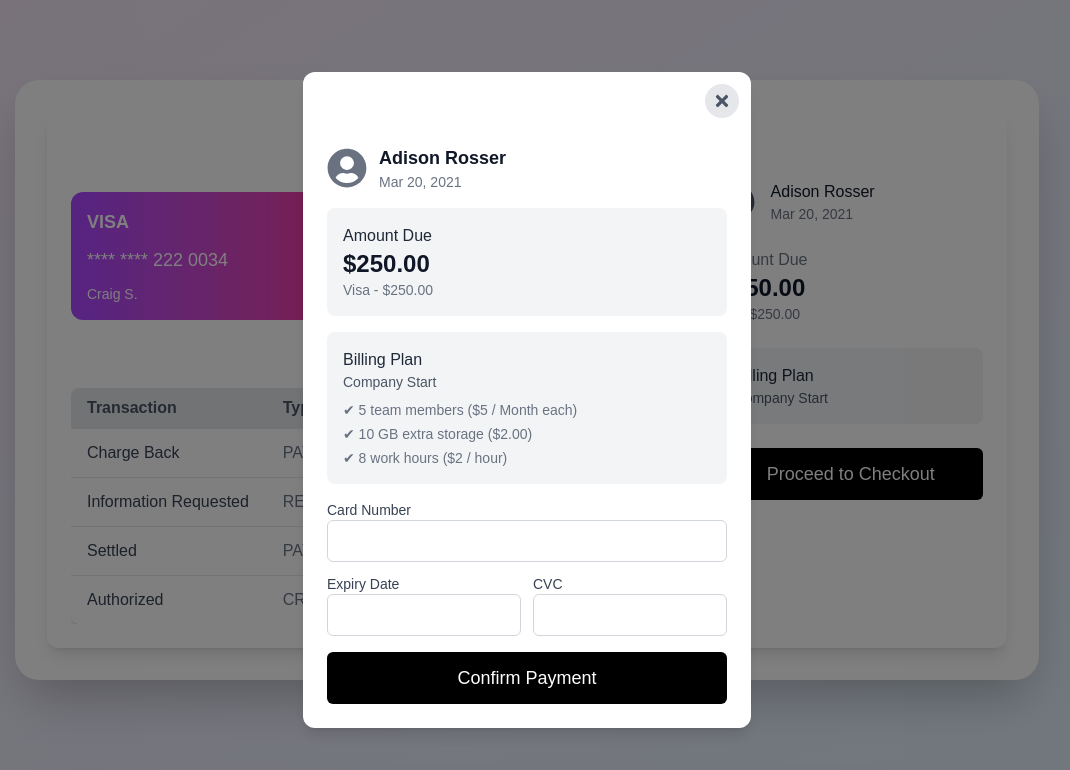
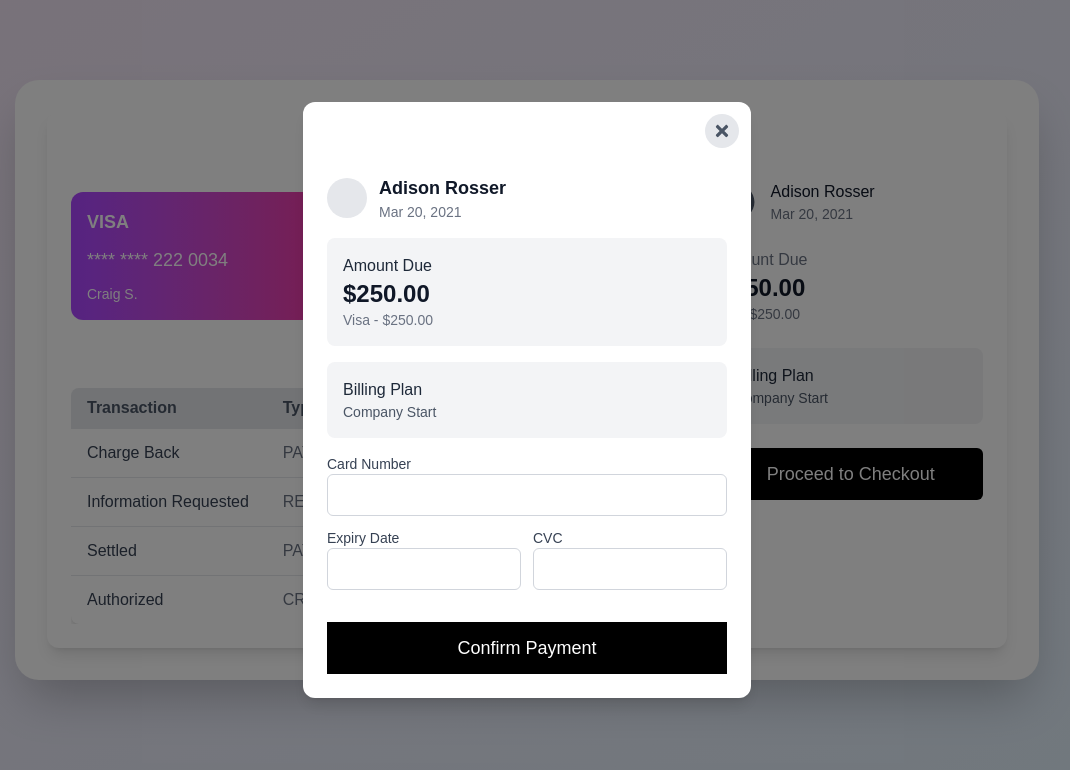
Before and after one commit to ashiqur-russel/On-Book-Client, a React (Vite) app: page /payment in a window 1280 px wide. Both pictures are taken after a click on the button "Proceed to Checkout". Shown: the top 770 px of the page, without its empty margins (113-1183 px from the left). Built offline with nearby package versions, Linux system fonts and the light colour scheme; a web font is replaced by a local one.

Commit message:
Generic modal component added

```diff
--- a/src/components/Dashboard/Payment/CheckoutModal.tsx
+++ b/src/components/Dashboard/Payment/CheckoutModal.tsx
@@ -1,44 +1,18 @@
-import React, { useEffect, useState } from "react";
-import { FaTimes, FaUserCircle } from "react-icons/fa";
+import OnModal from "../../utils/OnModal";
 
 const CheckoutModal = ({ onClose }: { onClose: () => void }) => {
-  const [isVisible, setIsVisible] = useState(false);
+  const handlePayment = () => {
+    alert("Payment Confirmed!");
+    onClose();
+  };
 
-  useEffect(() => {
-    setTimeout(() => setIsVisible(true), 10); // Smooth fade-in effect
-  }, []);
-
-  return (
-    <div
-      className={`fixed inset-0 flex items-center justify-center bg-black/50 transition-opacity duration-300 ${
-        isVisible ? "opacity-100" : "opacity-0"
-      }`}
-    >
-      <div
-        className={`bg-white p-6 rounded-xl shadow-lg w-full max-w-md relative transform transition-transform duration-300 ${
-          isVisible ? "scale-100" : "scale-95"
-        }`}
-      >
-        {/* Close Button */}
-        <button
-          onClick={() => {
-            setIsVisible(false);
-            setTimeout(onClose, 300);
-          }}
-          className="absolute top-3 right-3 text-gray-600 hover:text-gray-900 p-2 rounded-full bg-gray-200 hover:bg-gray-300 transition"
-        >
-          <FaTimes size={18} />
-        </button>
-
-        <h2 className="text-2xl font-bold text-center mb-4">Checkout</h2>
-
+  const checkoutContent = (
+    <>
       {/* User Info */}
       <div className="flex items-center space-x-3 mb-4">
-          <FaUserCircle size={40} className="text-gray-500" />
+        <div className="w-10 h-10 bg-gray-200 rounded-full"></div>
         <div>
-            <h3 className="text-lg font-semibold text-gray-900">
-              Adison Rosser
-            </h3>
+          <h3 className="text-lg font-semibold text-gray-900">Adison Rosser</h3>
           <p className="text-gray-500 text-sm">Mar 20, 2021</p>
         </div>
       </div>
@@ -54,11 +28,6 @@ const CheckoutModal = ({ onClose }: { onClose: () => void }) => {
       <div className="mb-4 bg-gray-100 p-4 rounded-lg">
         <h3 className="font-medium text-gray-800">Billing Plan</h3>
         <p className="text-gray-600 text-sm">Company Start</p>
-          <ul className="text-gray-500 text-sm mt-2 space-y-1">
-            <li>✔ 5 team members ($5 / Month each)</li>
-            <li>✔ 10 GB extra storage ($2.00)</li>
-            <li>✔ 8 work hours ($2 / hour)</li>
-          </ul>
       </div>
 
       {/* Card Details */}
@@ -87,9 +56,7 @@ const CheckoutModal = ({ onClose }: { onClose: () => void }) => {
         </div>
 
         <div className="w-1/2">
-            <label className="block text-sm font-medium text-gray-700">
-              CVC
-            </label>
+          <label className="block text-sm font-medium text-gray-700">CVC</label>
           <input
             type="text"
             placeholder="123"
@@ -97,16 +64,17 @@ const CheckoutModal = ({ onClose }: { onClose: () => void }) => {
           />
         </div>
       </div>
+    </>
+  );
 
-        {/* Confirm Payment Button */}
-        <button
-          onClick={() => alert("Payment Confirmed!")}
-          className="mt-4 bg-black text-white w-full py-3 rounded-md hover:bg-gray-800 transition text-lg"
-        >
-          Confirm Payment
-        </button>
-      </div>
-    </div>
+  return (
+    <OnModal
+      title="Checkout"
+      content={checkoutContent}
+      buttonLabel="Confirm Payment"
+      onClose={onClose}
+      onConfirm={handlePayment}
+    />
   );
 };
 
--- a/src/components/Dashboard/Payment/Payment.tsx
+++ b/src/components/Dashboard/Payment/Payment.tsx
@@ -38,7 +38,7 @@ const payments = [
 ];
 
 const Payment = () => {
-  const [isCheckoutOpen, setIsCheckoutOpen] = useState(false);
+  const [showModal, setShowModal] = useState(false);
 
   return (
     <div className="min-h-screen bg-gradient-to-br from-[#f3e5f5] to-[#e3f2fd] flex flex-col items-center py-10 px-4">
@@ -126,7 +126,7 @@ const Payment = () => {
 
           {/* Checkout Button */}
           <button
-            onClick={() => setIsCheckoutOpen(true)}
+            onClick={() => setShowModal(true)}
             className="mt-6 bg-black text-white w-full py-3 rounded-md hover:bg-gray-800 transition text-lg"
           >
             Proceed to Checkout
@@ -134,10 +134,7 @@ const Payment = () => {
         </div>
       </div>
 
-      {/* Checkout Modal */}
-      {isCheckoutOpen && (
-        <CheckoutModal onClose={() => setIsCheckoutOpen(false)} />
-      )}
+      {showModal && <CheckoutModal onClose={() => setShowModal(false)} />}
     </div>
   );
 };
--- /dev/null
+++ b/src/components/utils/OnModal.tsx
@@ -0,0 +1,69 @@
+import React, { useEffect, useState } from "react";
+import { FaTimes } from "react-icons/fa";
+
+interface ModalProps {
+  title: string;
+  content: React.ReactNode;
+  buttonLabel?: string;
+  onClose: () => void;
+  onConfirm?: () => void;
+}
+
+const OnModal: React.FC<ModalProps> = ({
+  title,
+  content,
+  buttonLabel,
+  onClose,
+  onConfirm,
+}) => {
+  const [isVisible, setIsVisible] = useState(false);
+
+  useEffect(() => {
+    setTimeout(() => setIsVisible(true), 10);
+  }, []);
+
+  const handleClose = () => {
+    setIsVisible(false);
+    setTimeout(onClose, 300);
+  };
+
+  return (
+    <div
+      className={`fixed inset-0 flex items-center justify-center bg-black/50 transition-opacity duration-300 ${
+        isVisible ? "opacity-100" : "opacity-0"
+      }`}
+    >
+      <div
+        className={`bg-white p-6 rounded-xl shadow-lg w-full max-w-md relative transform transition-transform duration-300 ${
+          isVisible ? "scale-100" : "scale-95"
+        }`}
+      >
+        {/* Close Button */}
+        <button
+          onClick={handleClose}
+          className="absolute top-3 right-3 text-gray-600 hover:text-gray-900 p-2 rounded-full bg-gray-200 hover:bg-gray-300 transition"
+        >
+          <FaTimes size={18} />
+        </button>
+
+        {/* Title */}
+        <h2 className="text-2xl font-bold text-center mb-4">{title}</h2>
+
+        {/* Modal Content */}
+        <div className="mb-4">{content}</div>
+
+        {/* Confirm Button */}
+        {buttonLabel && (
+          <button
+            onClick={onConfirm}
+            className="mt-4 bg-black text-white w-full py-3 hover:bg-gray-800 transition text-lg"
+          >
+            {buttonLabel}
+          </button>
+        )}
+      </div>
+    </div>
+  );
+};
+
+export default OnModal;
```
Lines whose indentation alone changed are shown as unchanged.
